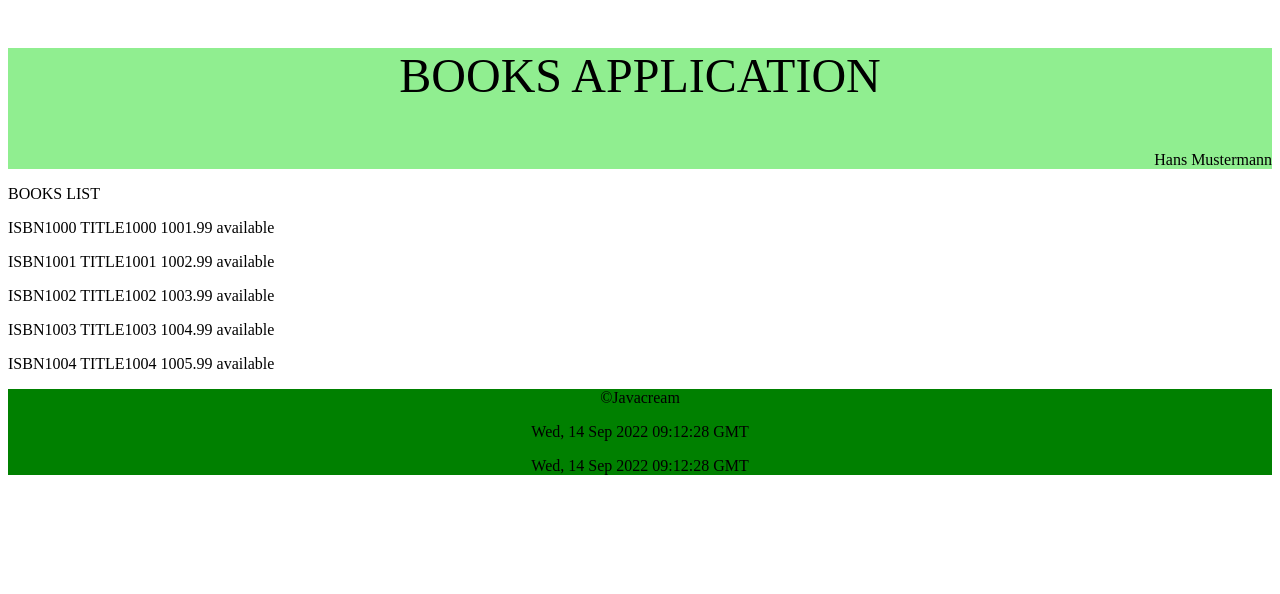
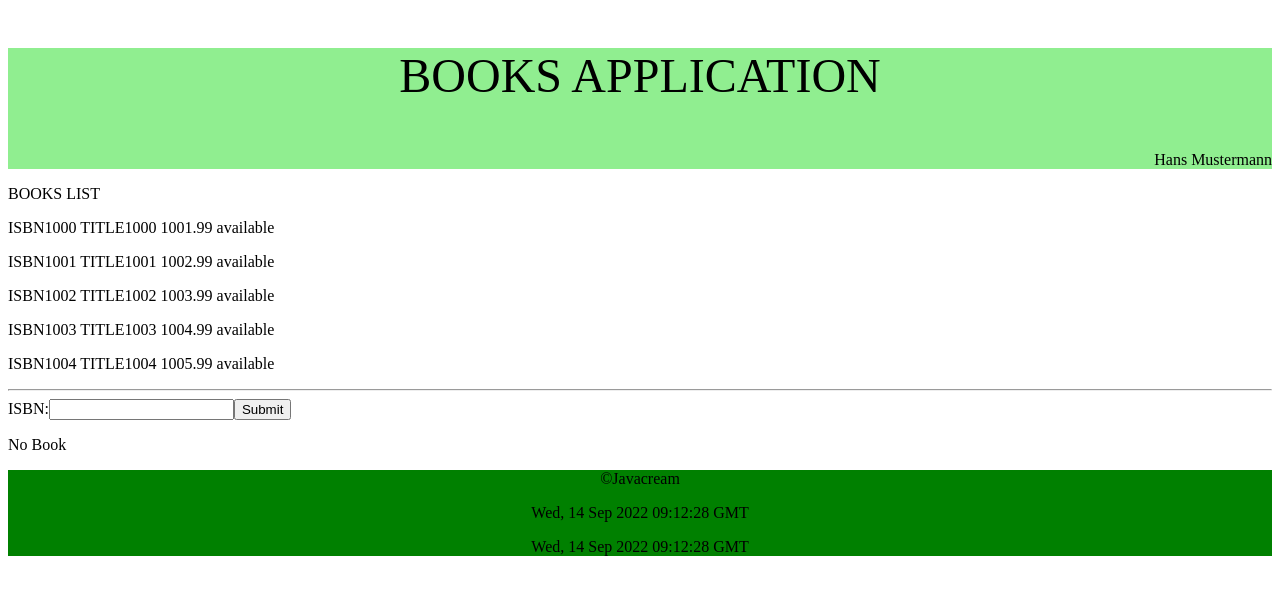
Before and after one commit to Javacream/org.javacream.training.react, a React (Create React App) app in the folder training/: page / in a window 1280 px wide. Shown: the top 594 px of the page. Built offline with nearby package versions, Linux system fonts and the light colour scheme.

Commit message:
introduce BookSearchComponent

```diff
--- a/training/src/books/components/BookComponent.js
+++ b/training/src/books/components/BookComponent.js
@@ -1,6 +1,12 @@
 export default function BookComponent(props){
     const book = props.bookAttribute
-    return (
-        <div><p >{book.isbn} {book.title} {book.price} {book.available?'available': 'unavailable'}</p></div>
-    )
+    if (book){
+        return (
+            <div><p >{book.isbn} {book.title} {book.price} {book.available?'available': 'unavailable'}</p></div>
+            )
+        }
+        else{
+        return <p>No Book</p>
+        }
+
 }
--- /dev/null
+++ b/training/src/books/components/BookSearchComponent.js
@@ -0,0 +1,26 @@
+import { booksRepository } from "../ApplicationContext"
+import BookComponent from "./BookComponent"
+import { useState } from "react"
+export default function BookSearchComponent() {
+    const handleSubmit = (event) => {
+        event.preventDefault()
+        setBook(booksRepository.findByIsbn(isbn))
+    }
+    const [isbn, setIsbn] = useState("");
+    const [book, setBook] = useState(null);
+        return (
+            <>
+            <form onSubmit={handleSubmit}>
+                <label>ISBN:
+                <input
+                    type="text"
+                    value={isbn}
+                    onChange={(e) => setIsbn(e.target.value)}
+                />
+                </label>
+                <input type="submit" />
+            </form>
+            <BookComponent bookAttribute={book} />
+        </>
+        )
+}
--- a/training/src/books/components/Content.js
+++ b/training/src/books/components/Content.js
@@ -1,9 +1,12 @@
+import BookSearchComponent from "./BookSearchComponent";
 import BooksList from "./BooksList";
 
 export default function Content(){
     return (
         <>
         <BooksList></BooksList>
+        <hr />
+        <BookSearchComponent></BookSearchComponent>
         </>
     )
 }
```
